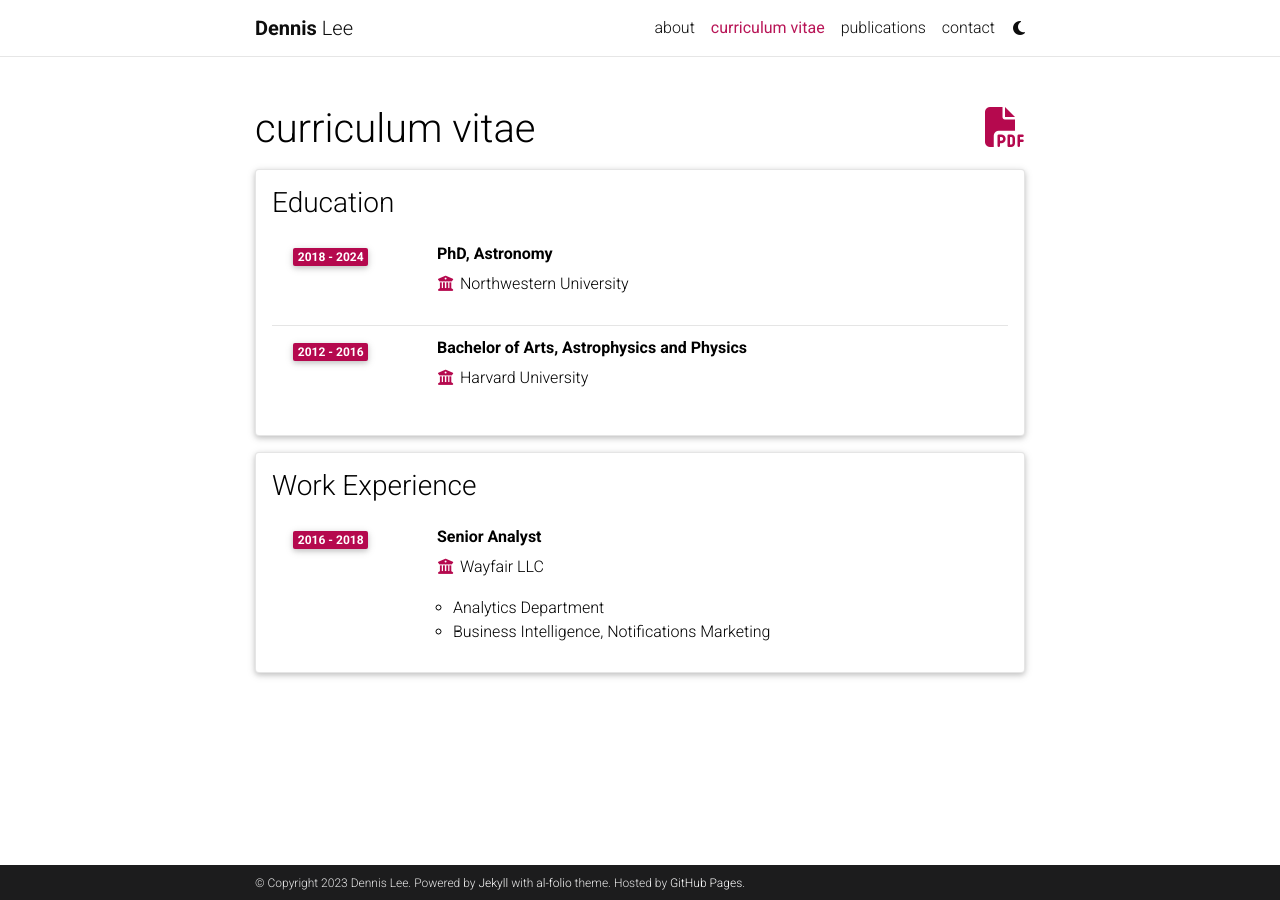
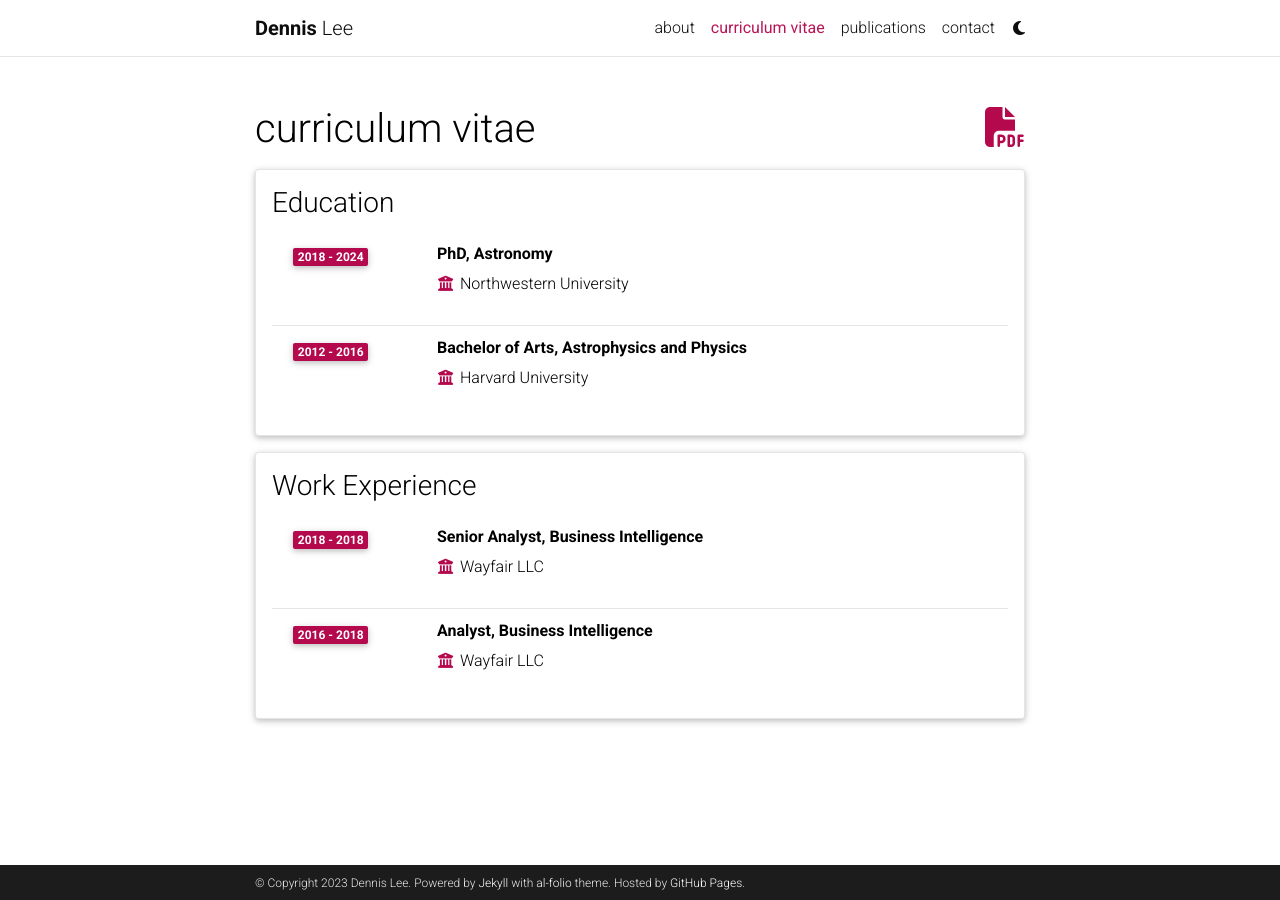
Before and after one commit to dennis-l/dennis-l.github.io, a Jekyll site: the page built from _pages/cv.md, in a window 1280 px wide. Built offline with Jekyll 4.4.1, drawn with Linux system fonts in a browser that asks for light colours; comment, search, counter and statistics services are not loaded; a style sheet for code colours, icons or effects is not loaded.

```diff
--- a/_data/cv.yml
+++ b/_data/cv.yml
@@ -21,12 +21,12 @@
 - title: Work Experience
   type: time_table
   contents:
-    - title: Senior Analyst
+    - title: Senior Analyst, Business Intelligence
+      institution: Wayfair LLC
+      year: 2018 - 2018
+    - title: Analyst, Business Intelligence
       institution: Wayfair LLC
       year: 2016 - 2018
-      description:
-        - Analytics Department
-        - Business Intelligence, Notifications Marketing
 
 
 # - title: Open Source Projects
```
Also changed, not shown: 1 other file.
